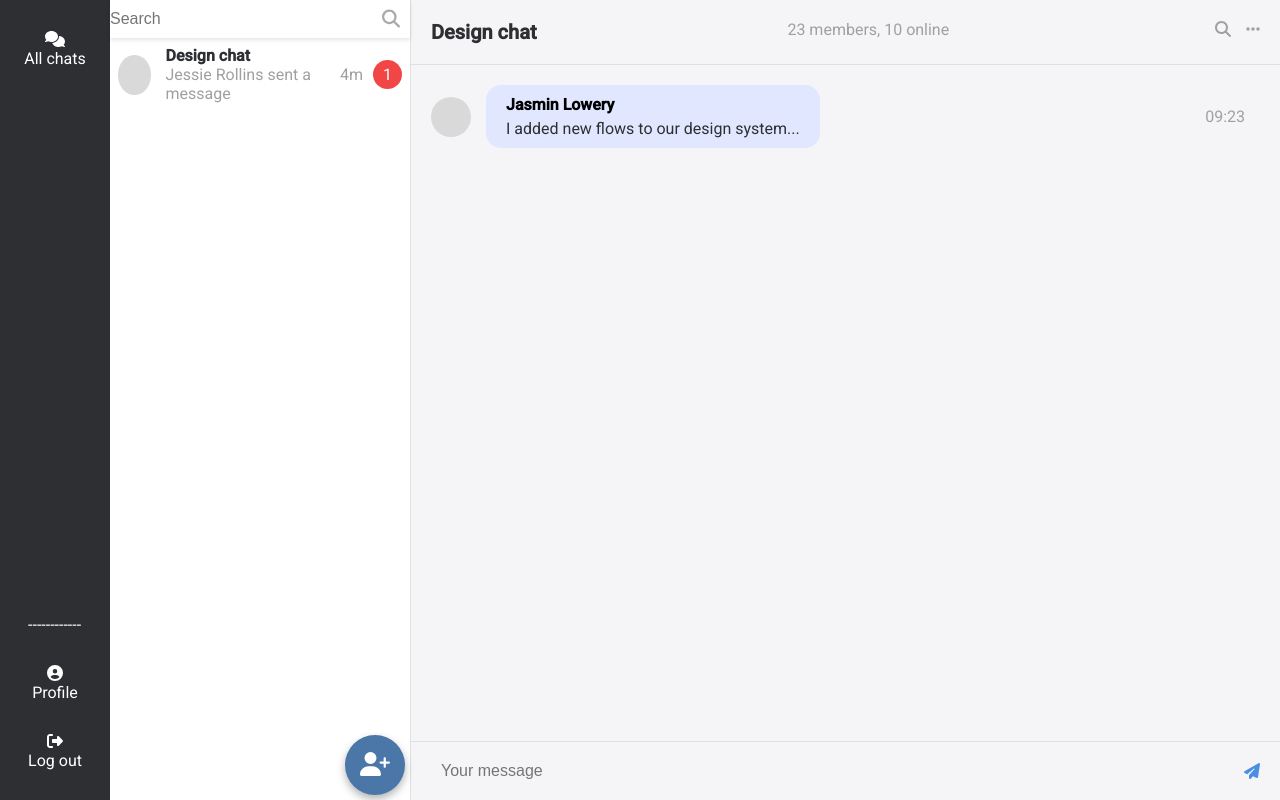
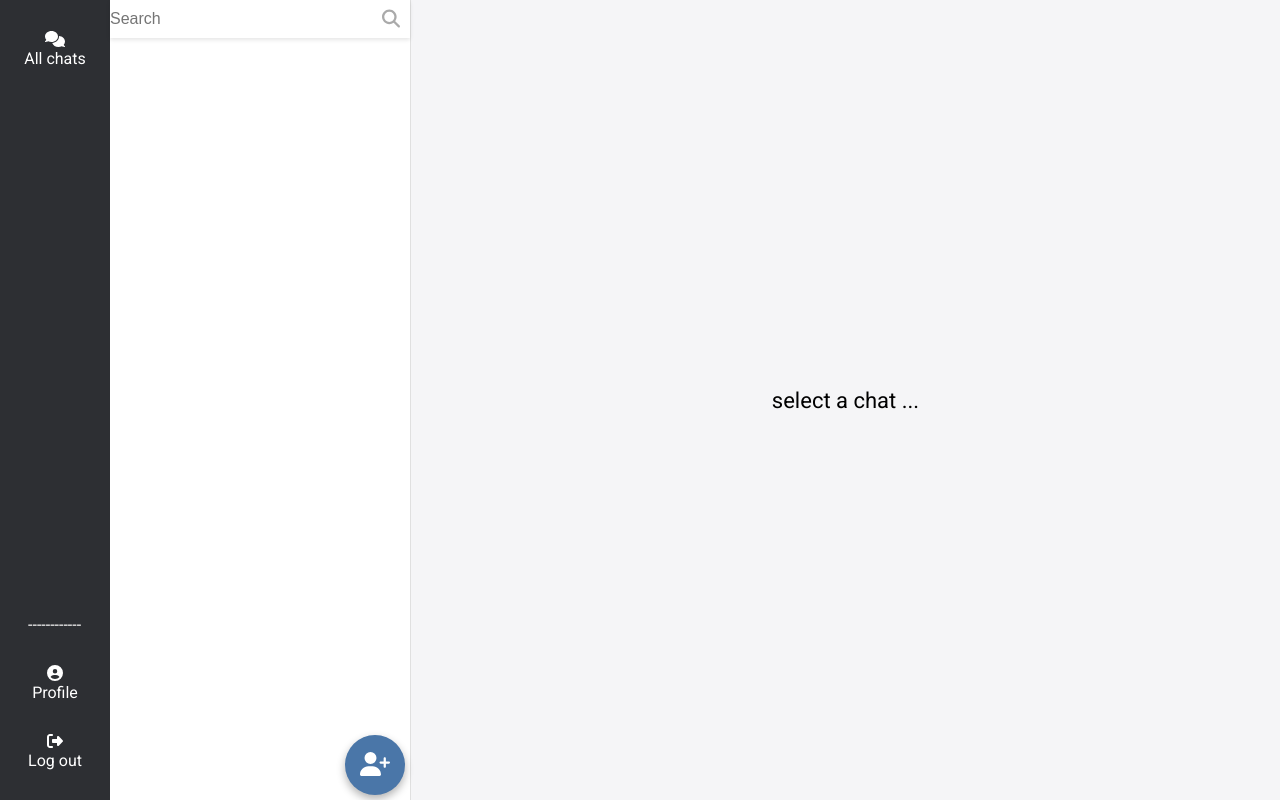
Before and after one commit to almas77abolfazl/chat-app, an Angular app in the folder chat-app-front/: page /home in a window 1280 px wide. Built offline with nearby package versions, Linux system fonts and the light colour scheme; sample sign-in values are in the browser's storage.

Commit message:
chore: change chat area from mock data
Signed-off-by: almas77abolfazl <almas.abolfazl@gmail.com>

```diff
--- a/chat-app-front/src/app/main/home/chat-area/chat-area.component.html
+++ b/chat-app-front/src/app/main/home/chat-area/chat-area.component.html
@@ -1,28 +1,38 @@
 <div class="chat-area">
+  @if (mainService.currentChat) {
+
   <div class="chat-header">
-    <div class="chat-title">Design chat</div>
-    <div class="chat-info">23 members, 10 online</div>
+    <div class="chat-title">{{ mainService.currentChat.title }}</div>
+    <div class="chat-info">{{ mainService.currentChat.info }}</div>
     <div class="chat-options">
       <fa-icon [icon]="['fas', 'search']" class="icon"></fa-icon>
       <fa-icon [icon]="['fas', 'ellipsis-h']" class="icon"></fa-icon>
     </div>
   </div>
 
+  @for (msg of mainService.currentChat.messages; track $index) {
+
   <div class="chat-messages">
     <div class="message">
-      <div class="avatar"></div>
+      <div class="avatar" msg.avatar></div>
       <div class="message-content">
-        <div class="message-author">Jasmin Lowery</div>
+        <div class="message-author">{{ msg.author }}</div>
         <div class="message-text">
-          I added new flows to our design system...
+          {{ msg.text }}
         </div>
       </div>
-      <div class="message-time">09:23</div>
+      <div class="message-time">{{ msg.time }}</div>
     </div>
   </div>
+
+  }
 
   <div class="chat-input">
     <input type="text" placeholder="Your message" />
     <fa-icon [icon]="['fas', 'paper-plane']" class="send-icon"></fa-icon>
   </div>
+
+  } @else {
+  <div class="empty-chat">select a chat ...</div>
+  }
 </div>
--- a/chat-app-front/src/app/main/home/chat-area/chat-area.component.scss
+++ b/chat-app-front/src/app/main/home/chat-area/chat-area.component.scss
@@ -1,6 +1,7 @@
 .chat-area {
   display: flex;
   flex-direction: column;
+  justify-content: space-between;
   height: 100%;
   .chat-header {
     display: flex;
@@ -85,4 +86,12 @@
       }
     }
   }
+
+  .empty-chat {
+    height: 100%;
+    display: flex;
+    justify-content: center;
+    align-items: center;
+    font-size: 22px;
+  }
 }
--- a/chat-app-front/src/app/main/home/chat-area/chat-area.component.ts
+++ b/chat-app-front/src/app/main/home/chat-area/chat-area.component.ts
@@ -1,13 +1,14 @@
 import { Component } from '@angular/core';
 import { FontAwesomeModule } from '@fortawesome/angular-fontawesome';
+import { MainService } from '../../main.service';
 
 @Component({
   selector: 'app-chat-area',
   standalone: true,
   imports: [FontAwesomeModule],
   templateUrl: './chat-area.component.html',
-  styleUrl: './chat-area.component.scss'
+  styleUrl: './chat-area.component.scss',
 })
 export class ChatAreaComponent {
-
+  constructor(public mainService: MainService) {}
 }
--- a/chat-app-front/src/app/main/home/chat-list/chat-list.component.html
+++ b/chat-app-front/src/app/main/home/chat-list/chat-list.component.html
@@ -4,15 +4,18 @@
       <input type="text" placeholder="Search" class="search-input" />
       <fa-icon [icon]="['fas', 'search']" class="search-icon"></fa-icon>
     </div>
+
+    @for (item of chatItems; track $index) {
     <div class="chat-item">
-      <div class="avatar"></div>
+      <div class="avatar" item.avatar></div>
       <div class="chat-info">
-        <div class="chat-name">Design chat</div>
-        <div class="last-message">Jessie Rollins sent a message</div>
+        <div class="chat-name">{{ item.chatName }}</div>
+        <div class="last-message">{{ item.lastMessage }}</div>
       </div>
-      <div class="message-time">4m</div>
-      <div class="message-count">1</div>
+      <div class="message-time">{{ item.messageTime }}</div>
+      <div class="message-count">{{ item.messageCount }}</div>
     </div>
+    }
   </div>
   <div class="contacts-button-container" (click)="mainService.showContacts()">
     <fa-icon [icon]="['fas', 'user-plus']" class="show-contacts"></fa-icon>
--- a/chat-app-front/src/app/main/home/chat-list/chat-list.component.scss
+++ b/chat-app-front/src/app/main/home/chat-list/chat-list.component.scss
@@ -39,10 +39,12 @@
     pointer-events: none;
   }
 
+
   .chat-list {
     width: 300px;
     height: 100%;
     flex: 1;
+
     .chat-item {
       display: flex;
       align-items: center;
--- a/chat-app-front/src/app/main/home/chat-list/chat-list.component.ts
+++ b/chat-app-front/src/app/main/home/chat-list/chat-list.component.ts
@@ -10,5 +10,12 @@ import { MainService } from '../../main.service';
   styleUrl: './chat-list.component.scss',
 })
 export class ChatListComponent {
+  chatItems: {
+    avatar: string;
+    chatName: string;
+    lastMessage: string;
+    messageTime: string;
+    messageCount: number;
+  }[] = [];
   constructor(public mainService: MainService) {}
 }
--- a/chat-app-front/src/app/main/main.service.ts
+++ b/chat-app-front/src/app/main/main.service.ts
@@ -6,6 +6,17 @@ import { ContactsComponent } from './contacts/contacts.component';
 
 @Injectable({ providedIn: 'root' })
 export class MainService {
+  currentChat: {
+    title?: string;
+    info?: string;
+    messages?: {
+      avatar: string;
+      author: string;
+      text: string;
+      time: string;
+    }[];
+  } = null;
+
   constructor(private dialog: MatDialog, private authService: AuthService) {}
 
   openEditProfileModal(): void {
```
